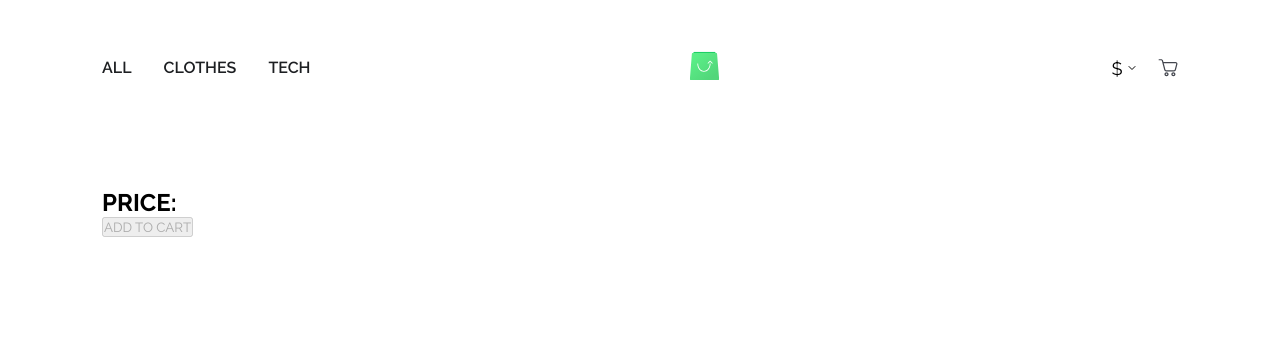
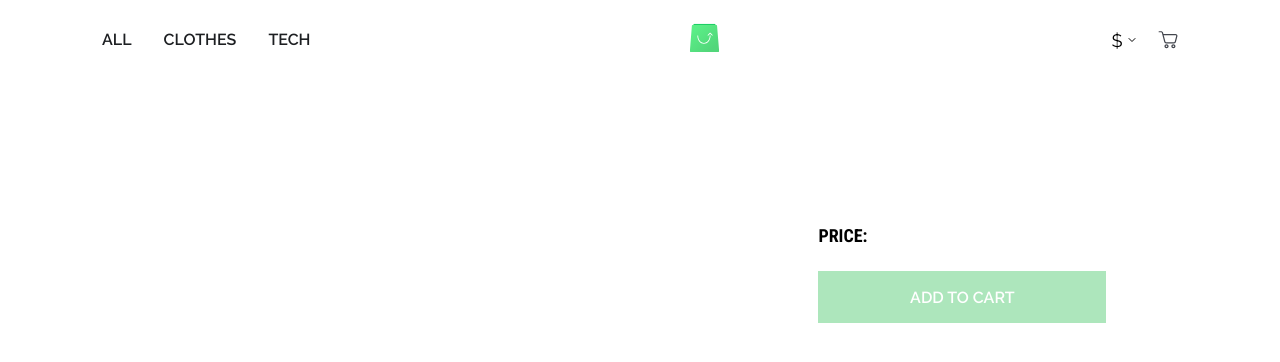
Before and after one commit to caiocavalcante063/minimalistic-web-store, a React (Create React App) app in the folder my-app/: page /product-details/1 in a window 1280 px wide. Shown: the top 362 px of the page. Built offline with nearby package versions, Linux system fonts and the light colour scheme.

Commit message:
fix cart overlay selected attributes

```diff
--- a/my-app/src/components/ProductAttributes.jsx
+++ b/my-app/src/components/ProductAttributes.jsx
@@ -2,25 +2,46 @@ import React, { Component } from "react";
 import "../styles/main.css";
 
 export default class ProductAttributes extends Component {
-  selectedAttributeHandler(attributeValue) {
-    const { selectedAttributes } = this.props;
-    console.log(selectedAttributes);
-    return (
-      selectedAttributes &&
-      Object.entries(selectedAttributes)[0].some(
-        (val) => val === attributeValue
-      )
-    );
+  constructor() {
+    super();
+
+    this.state = {
+      selectedAttributes: {},
+    };
+
+    this.handleClick = this.handleClick.bind(this);
+  }
+
+  handleClick(attribute, value) {
+    const { selectedAttributes, handleCart } = this.props;
+
+    this.setState({ selectedAttributes });
+    handleCart({
+      [`${attribute.type} ${attribute.name}`]: value,
+    });
   }
 
   render() {
-    const { attributes, handleCart } = this.props;
+    const { attributes, selectedAttributes } = this.props;
 
     return attributes.map((attribute, index) => {
       return (
         <div key={index} className="attributes-container">
-          <h2 className="attribute-name">{`${attribute.name}:`}</h2>
+          <h2 className="attribute-name">{`${attribute.name.toUpperCase()}:`}</h2>
           {attribute.items.map(({ value, index }) => {
+            const checkSwatch = attribute.type === "swatch" ? "-swatch" : "";
+            const selected =
+              selectedAttributes &&
+              Object.entries(selectedAttributes).length > 0 &&
+              Object.entries(selectedAttributes).some(
+                (val) =>
+                  val[0] === `${attribute.type} ${attribute.name}` &&
+                  val[1] === value
+              )
+                ? `selected${checkSwatch}`
+                : `not-selected${checkSwatch}`;
+
+            selectedAttributes && console.log(selectedAttributes);
             return (
               <button
                 key={`${index}${value}`}
@@ -29,16 +50,8 @@ export default class ProductAttributes extends Component {
                 style={{
                   background: attribute.type === "swatch" ? value : "white",
                 }}
-                onClick={() =>
-                  handleCart({
-                    [`${attribute.type} ${attribute.name}`]: value,
-                  })
-                }
-                className={
-                  this.selectedAttributeHandler(value) === true
-                    ? "selected"
-                    : "not-selected"
-                }
+                onClick={() => this.handleClick(attribute, value)}
+                className={selected}
               >
                 {attribute.type === "swatch" ? "" : value}
               </button>
--- a/my-app/src/pages/ProductDetails.jsx
+++ b/my-app/src/pages/ProductDetails.jsx
@@ -15,6 +15,7 @@ class ProductDetails extends Component {
       productId: "",
       productDetails: {},
       selectedAttributes: {},
+      mainImage: "",
     };
 
     this.handleCart = this.handleCart.bind(this);
@@ -31,7 +32,10 @@ class ProductDetails extends Component {
           variables: { id: `${productId}` },
         })
         .then((result) =>
-          this.setState({ productDetails: result.data.product })
+          this.setState({
+            productDetails: result.data.product,
+            mainImage: result.data.product.gallery[0],
+          })
         )
     );
   }
@@ -50,7 +54,7 @@ class ProductDetails extends Component {
   }
 
   render() {
-    const { productDetails, selectedAttributes } = this.state;
+    const { productDetails, selectedAttributes, mainImage } = this.state;
     const { currency } = this.props;
     const { brand, gallery, name, attributes, prices, description } =
       productDetails;
@@ -60,42 +64,52 @@ class ProductDetails extends Component {
       <div className="product-details">
         <div className="product-details-gallery-container">
           {gallery &&
-            gallery.map((image, index) => {
-              return <img key={index} src={image} alt={name} width="150px" />;
+            gallery.slice(0, 5).map((image, index) => {
+              return (
+                <button
+                  className="gallery-img"
+                  onClick={(e) => this.setState({ mainImage: e.target.src })}
+                >
+                  <img key={index} src={image} alt={name} />
+                </button>
+              );
             })}
         </div>
         <div className="product-details-main-img-container">
-          {gallery && <img src={gallery[0]} alt={name} width="300px" />}
+          {gallery && <img src={mainImage} alt={name} width="300px" />}
         </div>
-        <div className="product-details-title">
+        <div className="product-details-info">
+          <div className="product-details-info-title">
             <h1>{brand}</h1>
             <h1>{name}</h1>
           </div>
-        <div className="product-details-attributes-container">
+          <div className="product-details-info-attributes-container">
             {attributes && (
               <ProductAttributes
                 attributes={attributes}
                 handleCart={this.handleCart.bind(this)}
+                selectedAttributes={selectedAttributes}
               />
             )}
           </div>
-        <div className="product-details-price-container">
+          <div className="product-details-info-price-container">
             <h2>PRICE:</h2>
             <h2>{prices && `${price.currency.symbol}${price.amount}`}</h2>
           </div>
-        <div className="div-details-cart-button-container">
+          <div className="product-details-info-cart-button-container">
             <AddToCartButton
               selectedAttributes={selectedAttributes}
               productDetails={productDetails}
             />
           </div>
-        <div className="product-details-description-container">
+          <div className="product-details-info-description-container">
             {/* using element's html structure to create the product description */}
             {description && (
               <div
                 dangerouslySetInnerHTML={this.handleDescription(description)}
               />
             )}
+          </div>
         </div>
       </div>
     );
--- a/my-app/src/redux/reducers/cart.js
+++ b/my-app/src/redux/reducers/cart.js
@@ -5,6 +5,7 @@ const INITIAL_STATE = {
   cartItems: [],
 };
 
+// reference for the next 2 functions below: https://dev.to/suprabhasupi/object-equality-in-javascript-15ff
 const isEqual = (obj1, obj2) => {
   var props1 = Object.getOwnPropertyNames(obj1);
   var props2 = Object.getOwnPropertyNames(obj2);
@@ -59,13 +60,11 @@ const cartReducer = (state = INITIAL_STATE, action) => {
 
       // if there's no occurrence, the product is added to the cart, else, the quantity of the product is updated
       if (!addToCartOcurrence) {
-        console.log("novo");
         return {
           ...state,
           cartItems: [...state.cartItems, action.product],
         };
       } else {
-        console.log("repetido");
         const addToCartMatchedProduct = matchedProductSearcher(state, action);
         const newQuantity = (state.cartItems[
           state.cartItems.indexOf(addToCartMatchedProduct)
--- a/my-app/src/styles/_category.scss
+++ b/my-app/src/styles/_category.scss
@@ -2,5 +2,5 @@
   display: flex;
   flex-wrap: wrap;
   gap: 40px;
-  margin-top: 103px;
+  margin-top: 93px;
 }
--- a/my-app/src/styles/_config.scss
+++ b/my-app/src/styles/_config.scss
@@ -1,4 +1,7 @@
 @import url("https://fonts.googleapis.com/css2?family=Raleway:wght@100;200;300;400;500;600;700&family=Source+Sans+3:wght@200;300;400;500;600;700&display=swap");
+@import url("https://fonts.googleapis.com/css2?family=Roboto+Condensed:wght@300;400;700&display=swap");
+@import url("https://fonts.googleapis.com/css2?family=Roboto:wght@100;300;400;500;700&display=swap");
+@import url("https://fonts.googleapis.com/css2?family=Source+Sans+Pro:wght@200;300;400;600;700&display=swap");
 
 $primary-color: #1d1f22;
 $accent-color: #5ece7b;
--- /dev/null
+++ b/my-app/src/styles/_productDetails.scss
@@ -0,0 +1,125 @@
+.product-details {
+  display: flex;
+  // margin-bottom: 72px;
+
+  &-gallery-container {
+    display: flex;
+    flex-direction: column;
+    gap: 32.39px;
+    height: 513px;
+    width: 80px;
+
+    .gallery-img {
+      border: none;
+      cursor: pointer;
+      height: 80px;
+      width: 80px;
+
+      img {
+        height: 80px;
+        object-fit: cover;
+        width: 80px;
+      }
+    }
+  }
+
+  &-main-img-container {
+    height: 610px;
+    margin-left: 25.42px;
+    margin-right: 100px;
+    width: 511px;
+
+    img {
+      object-fit: cover;
+      height: 610px;
+      width: 511px;
+    }
+  }
+
+  &-info {
+    display: flex;
+    flex-direction: column;
+    height: 513px;
+    width: 300px;
+
+    &-title {
+      h1:first-of-type {
+        font-size: 30px;
+        font-weight: 600;
+        margin-bottom: 16px;
+      }
+
+      h1:last-of-type {
+        font-size: 30px;
+        font-weight: 400;
+        margin-bottom: 43px;
+      }
+    }
+
+    &-attributes-container {
+      margin-bottom: 30px;
+
+      h2 {
+        font-family: "Roboto Condensed", sans-serif;
+        font-size: 18px;
+        font-weight: 700;
+        margin-bottom: 8px;
+      }
+
+      button {
+        border: 1px solid black;
+        cursor: pointer;
+        font-family: "Source Sans Pro", sans-serif;
+        font-size: 16px;
+        font-weight: 400;
+        height: 43px;
+        margin-right: 12px;
+        margin-bottom: 12px;
+        width: 63px;
+      }
+
+      button.selected {
+        background: black !important;
+        color: $background-color;
+      }
+
+      button.selected-swatch {
+        box-shadow: 3px 3px 3px rgb(126, 126, 126);
+      }
+    }
+
+    &-price-container {
+      h2:first-of-type {
+        font-family: "Roboto Condensed", sans-serif;
+        font-size: 18px;
+        font-weight: 700;
+        margin-bottom: 15px;
+      }
+
+      h2:last-of-type {
+        font-size: 24px;
+        font-weight: 700;
+        margin-bottom: 25px;
+      }
+    }
+
+    &-cart-button-container {
+      button {
+        background: $accent-color;
+        border: none;
+        color: $background-color;
+        cursor: pointer;
+        font-size: 16px;
+        font-weight: 600;
+        height: 52px;
+        margin-bottom: 56px;
+        width: 288px;
+      }
+
+      button:disabled {
+        cursor: default;
+        opacity: 0.5;
+      }
+    }
+  }
+}
--- a/my-app/src/styles/main.css
+++ b/my-app/src/styles/main.css
@@ -1,4 +1,7 @@
 @import url("https://fonts.googleapis.com/css2?family=Raleway:wght@100;200;300;400;500;600;700&family=Source+Sans+3:wght@200;300;400;500;600;700&display=swap");
+@import url("https://fonts.googleapis.com/css2?family=Roboto+Condensed:wght@300;400;700&display=swap");
+@import url("https://fonts.googleapis.com/css2?family=Roboto:wght@100;300;400;500;700&display=swap");
+@import url("https://fonts.googleapis.com/css2?family=Source+Sans+Pro:wght@200;300;400;600;700&display=swap");
 * {
   font-family: "Raleway", sans-serif;
   margin: 0;
@@ -14,7 +17,7 @@
   display: -ms-flexbox;
   display: flex;
   height: 80px;
-  margin-bottom: 80px;
+  margin-bottom: 72px;
   position: relative;
   -webkit-box-pack: justify;
       -ms-flex-pack: justify;
@@ -148,7 +151,7 @@
 
 .header .header-right-container .cart-overlay .fade-background {
   background: rgba(57, 55, 72, 0.22);
-  height: 4910px;
+  height: 100vh;
   left: -102px;
   position: absolute;
   top: 79px;
@@ -220,7 +223,7 @@
 }
 
 .header .header-right-container .cart-overlay-body-products-container .cart-overlay-body-product {
-  height: 137px;
+  min-height: 137px;
   margin-bottom: 50px;
   position: relative;
   width: 293px;
@@ -252,7 +255,19 @@
 }
 
 .header .header-right-container .cart-overlay-body-products-container .cart-overlay-body-product-attributes-container {
+  display: -webkit-box;
+  display: -ms-flexbox;
+  display: flex;
+  -webkit-box-orient: vertical;
+  -webkit-box-direction: normal;
+      -ms-flex-direction: column;
+          flex-direction: column;
+  gap: 8px;
+  height: -webkit-fit-content;
+  height: -moz-fit-content;
+  height: fit-content;
   margin-top: 27px;
+  width: 140px;
 }
 
 .header .header-right-container .cart-overlay-body-products-container .cart-overlay-body-product-attributes-container .attribute-name {
@@ -261,12 +276,16 @@
 
 .header .header-right-container .cart-overlay-body-products-container .cart-overlay-body-product-attributes-container button {
   cursor: default;
+  font-family: "Source Sans Pro", sans-serif;
   font-size: 14px;
   font-weight: 400;
   height: 24px;
   margin-right: 8px;
+  overflow: hidden;
   pointer-events: none;
+  text-overflow: ellipsis;
   width: 24px;
+  white-space: nowrap;
 }
 
 .header .header-right-container .cart-overlay-body-products-container .cart-overlay-body-product-attributes-container button.not-selected {
@@ -275,9 +294,18 @@
   color: #a6a6a6;
 }
 
+.header .header-right-container .cart-overlay-body-products-container .cart-overlay-body-product-attributes-container button.not-selected-swatch {
+  border: 1px solid black;
+  opacity: 0.4;
+}
+
 .header .header-right-container .cart-overlay-body-products-container .cart-overlay-body-product-attributes-container button.selected {
   border: 1px solid black;
   color: black;
+}
+
+.header .header-right-container .cart-overlay-body-products-container .cart-overlay-body-product-attributes-container button.selected-swatch {
+  border: 1px solid black;
 }
 
 .header .header-right-container .cart-overlay-body-products-container .cart-overlay-body-product-quantity-container {
@@ -291,7 +319,7 @@
   -webkit-box-direction: normal;
       -ms-flex-direction: column;
           flex-direction: column;
-  height: 137px;
+  height: 100%;
   -webkit-box-pack: justify;
       -ms-flex-pack: justify;
           justify-content: space-between;
@@ -334,6 +362,7 @@
 }
 
 .header .header-right-container .cart-overlay-body-total-container h2 {
+  font-family: "Roboto", sans-serif;
   font-size: 16px;
   font-weight: 500;
 }
@@ -499,7 +528,7 @@
   -ms-flex-wrap: wrap;
       flex-wrap: wrap;
   gap: 40px;
-  margin-top: 103px;
+  margin-top: 93px;
 }
 
 .attributes-container button {
@@ -507,7 +536,141 @@
   width: 50px;
 }
 
+.product-details {
+  display: -webkit-box;
+  display: -ms-flexbox;
+  display: flex;
+}
+
+.product-details-gallery-container {
+  display: -webkit-box;
+  display: -ms-flexbox;
+  display: flex;
+  -webkit-box-orient: vertical;
+  -webkit-box-direction: normal;
+      -ms-flex-direction: column;
+          flex-direction: column;
+  gap: 32.39px;
+  height: 513px;
+  width: 80px;
+}
+
+.product-details-gallery-container .gallery-img {
+  border: none;
+  cursor: pointer;
+  height: 80px;
+  width: 80px;
+}
+
+.product-details-gallery-container .gallery-img img {
+  height: 80px;
+  -o-object-fit: cover;
+     object-fit: cover;
+  width: 80px;
+}
+
+.product-details-main-img-container {
+  height: 610px;
+  margin-left: 25.42px;
+  margin-right: 100px;
+  width: 511px;
+}
+
+.product-details-main-img-container img {
+  -o-object-fit: cover;
+     object-fit: cover;
+  height: 610px;
+  width: 511px;
+}
+
+.product-details-info {
+  display: -webkit-box;
+  display: -ms-flexbox;
+  display: flex;
+  -webkit-box-orient: vertical;
+  -webkit-box-direction: normal;
+      -ms-flex-direction: column;
+          flex-direction: column;
+  height: 513px;
+  width: 300px;
+}
+
+.product-details-info-title h1:first-of-type {
+  font-size: 30px;
+  font-weight: 600;
+  margin-bottom: 16px;
+}
+
+.product-details-info-title h1:last-of-type {
+  font-size: 30px;
+  font-weight: 400;
+  margin-bottom: 43px;
+}
+
+.product-details-info-attributes-container {
+  margin-bottom: 30px;
+}
+
+.product-details-info-attributes-container h2 {
+  font-family: "Roboto Condensed", sans-serif;
+  font-size: 18px;
+  font-weight: 700;
+  margin-bottom: 8px;
+}
+
+.product-details-info-attributes-container button {
+  border: 1px solid black;
+  cursor: pointer;
+  font-family: "Source Sans Pro", sans-serif;
+  font-size: 16px;
+  font-weight: 400;
+  height: 43px;
+  margin-right: 12px;
+  margin-bottom: 12px;
+  width: 63px;
+}
+
+.product-details-info-attributes-container button.selected {
+  background: black !important;
+  color: #ffffff;
+}
+
+.product-details-info-attributes-container button.selected-swatch {
+  -webkit-box-shadow: 3px 3px 3px #7e7e7e;
+          box-shadow: 3px 3px 3px #7e7e7e;
+}
+
+.product-details-info-price-container h2:first-of-type {
+  font-family: "Roboto Condensed", sans-serif;
+  font-size: 18px;
+  font-weight: 700;
+  margin-bottom: 15px;
+}
+
+.product-details-info-price-container h2:last-of-type {
+  font-size: 24px;
+  font-weight: 700;
+  margin-bottom: 25px;
+}
+
+.product-details-info-cart-button-container button {
+  background: #5ece7b;
+  border: none;
+  color: #ffffff;
+  cursor: pointer;
+  font-size: 16px;
+  font-weight: 600;
+  height: 52px;
+  margin-bottom: 56px;
+  width: 288px;
+}
+
+.product-details-info-cart-button-container button:disabled {
+  cursor: default;
+  opacity: 0.5;
+}
+
 body {
-  padding: 28px 102px;
+  padding: 0px 102px 28px 102px;
 }
 /*# sourceMappingURL=main.css.map */
--- a/my-app/src/styles/main.scss
+++ b/my-app/src/styles/main.scss
@@ -1,5 +1,6 @@
-@import "./config", "./header", "./productCard", "./category", "./attributes";
+@import "./config", "./header", "./productCard", "./category", "./attributes",
+  "./productDetails";
 
 body {
-  padding: 28px 102px;
+  padding: 0px 102px 28px 102px;
 }
```
Also changed, not shown: my-app/src/styles/_header.scss (+23 -4 lines), 1 other file (tests, documents, lock files or other folders). Lines whose indentation alone changed are shown as unchanged.
